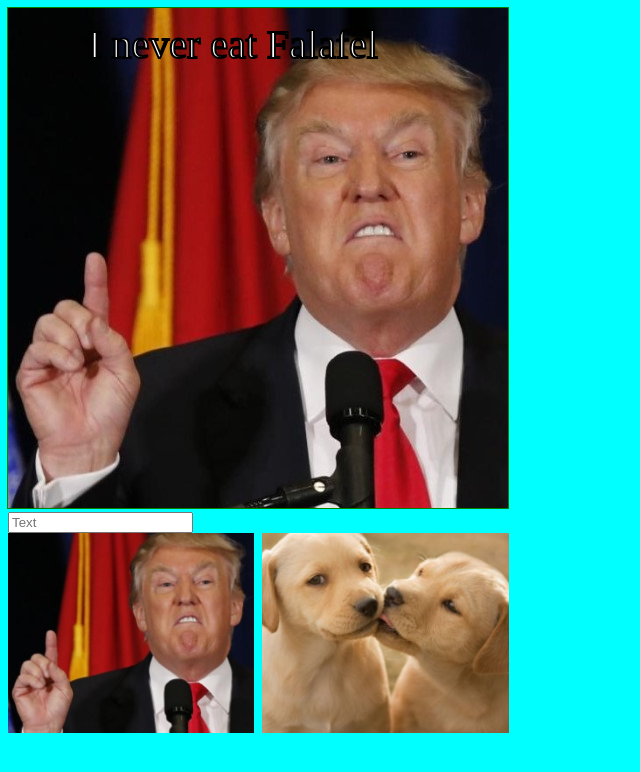
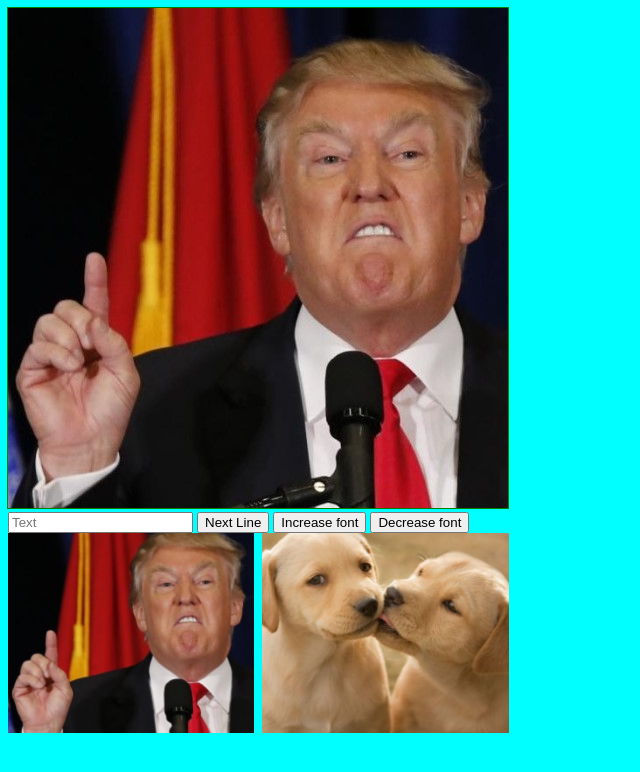
Before and after one commit to Michael-Peer/Meme-Generator, a plain HTML site: page index.html in a window 1280 px wide. Both pictures are taken after a click on the picture 131 px from the left and 633 px from the top of the page. Shown: the whole page, without its empty margins (0-640 px from the left). Drawn offline with Linux system fonts and the light colour scheme.

Commit message:
two lines completed

```diff
--- a/index.html
+++ b/index.html
@@ -14,7 +14,11 @@
     <div class="canvas-container">
         <canvas id="canvas" width="500" height="500" style="outline:1px solid green"></canvas>
     </div>
-    <input type="text" name="meme-text" placeholder="Text" onchange="onMemeTextChanged(this)">
+
+    <input type="text" id="meme-text" name="meme-text" placeholder="Text" onchange="onMemeTextChanged(this)">
+    <button onclick="onNextLineClicked()">Next Line</button>
+    <button onclick="onChangeFontSizeClicked(1)">Increase font</button>
+    <button onclick="onChangeFontSizeClicked(-1)">Decrease font</button>
 
     <section class="grid-container">
     </section>
--- a/main.js
+++ b/main.js
@@ -25,10 +25,10 @@ function renderGallery() {
 
 function onImageClicked(imgId) {
     setMemeImgId(imgId)
-    drawImg()
+    renderCanvas()
 }
 
-function drawImg() {
+function renderCanvas() {
     const meme = getMeme()
     const imgId = meme.selectedImgId
     const img = getImgById(imgId)
@@ -39,29 +39,60 @@ function drawImg() {
     elImg.onload = () => {
         gCtx.drawImage(elImg, 0, 0, gElCanvas.width, gElCanvas.height)
 
-        drawText(meme)
+        drawText()
     }
 
 
 }
 
 function drawText() {
-    let text = getMeme().lines[0].txt
-    console.log(text)
+    const meme = getMeme()
 
-    gCtx.lineWidth = 2
-    gCtx.strokeStyle = 'black'
-    gCtx.fillStyle = 'white'
-    gCtx.font = '40px IMPACT'
-    gCtx.textAlign = 'center'
-    gCtx.fillText(text, 225, 50)
-    gCtx.strokeText(text, 225, 50)
+    meme.lines.forEach((line) => {
+        gCtx.lineWidth = 2
+        gCtx.strokeStyle = 'black'
+        gCtx.fillStyle = 'white'
+        gCtx.font = `${line.size}px IMPACT`
+        gCtx.textAlign = 'center'
+
+        gCtx.fillText(line.txt, line.pos.x, line.pos.y)
+        gCtx.strokeText(line.txt, line.pos.x, line.pos.y)
+    })
+
+
+    // const line = meme.lines[meme.selectedLineIdx]
+    // let text = line.txt
+    // const fontSize = line.size
+    // console.log(text)
+
+    // gCtx.lineWidth = 2
+    // gCtx.strokeStyle = 'black'
+    // gCtx.fillStyle = 'white'
+    // gCtx.font = `${fontSize}px IMPACT`
+    // gCtx.textAlign = 'center'
+
+    // gCtx.fillText(text, line.pos.x, line.pos.y)
+    // gCtx.strokeText(text, line.pos.x, line.pos.y)
+
+
 }
 
 function onMemeTextChanged(elMemeText) {
     const txt = elMemeText.value
+    console.log("Text", txt)
     if (!txt) return
     setMemeText(txt)
-    drawImg()
-    drawText()
+    renderCanvas()
+    // drawText()
 }
+
+function onChangeFontSizeClicked(diff) {
+    setFontSize(diff)
+    renderCanvas()
+}
+
+
+function onNextLineClicked() {
+    setNextLine()
+    document.getElementById('meme-text').value = ''
+}
--- a/services/memeService.js
+++ b/services/memeService.js
@@ -8,12 +8,25 @@ let gMeme = {
     selectedLineIdx: 0,
     lines: [
         {
-            txt: 'I never eat Falafel',
-            size: 20,
+            txt: '',
+            size: 30,
             align: 'left',
-            color: 'red'
+            color: 'red',
+            pos : { x: 225, y: 50}
+        },
+        {
+            txt: '',
+            size: 30,
+            align: 'left',
+            color: 'red',
+            pos : { x: 225, y: 450}
         }
     ]
+}
+
+function setNextLine() {
+    const selectedLine = gMeme.selectedLineIdx === 1 ? 0 : 1
+    gMeme.selectedLineIdx = selectedLine
 }
 
 function setMemeImgId(imgId) {
@@ -29,7 +42,7 @@ function getImgs() {
 }
 
 function setMemeText(txt) {
-    gMeme.lines[0].txt = txt
+    gMeme.lines[gMeme.selectedLineIdx].txt = txt
 }
 
 function getImgById(imgId) {
@@ -38,3 +51,9 @@ function getImgById(imgId) {
     })
     return img
 }
+
+function setFontSize(diff) {
+    let fontSize = gMeme.lines[0].size
+    if (fontSize === 1) return
+    gMeme.lines[selectedLineIdx].size = fontSize + diff
+}
```
